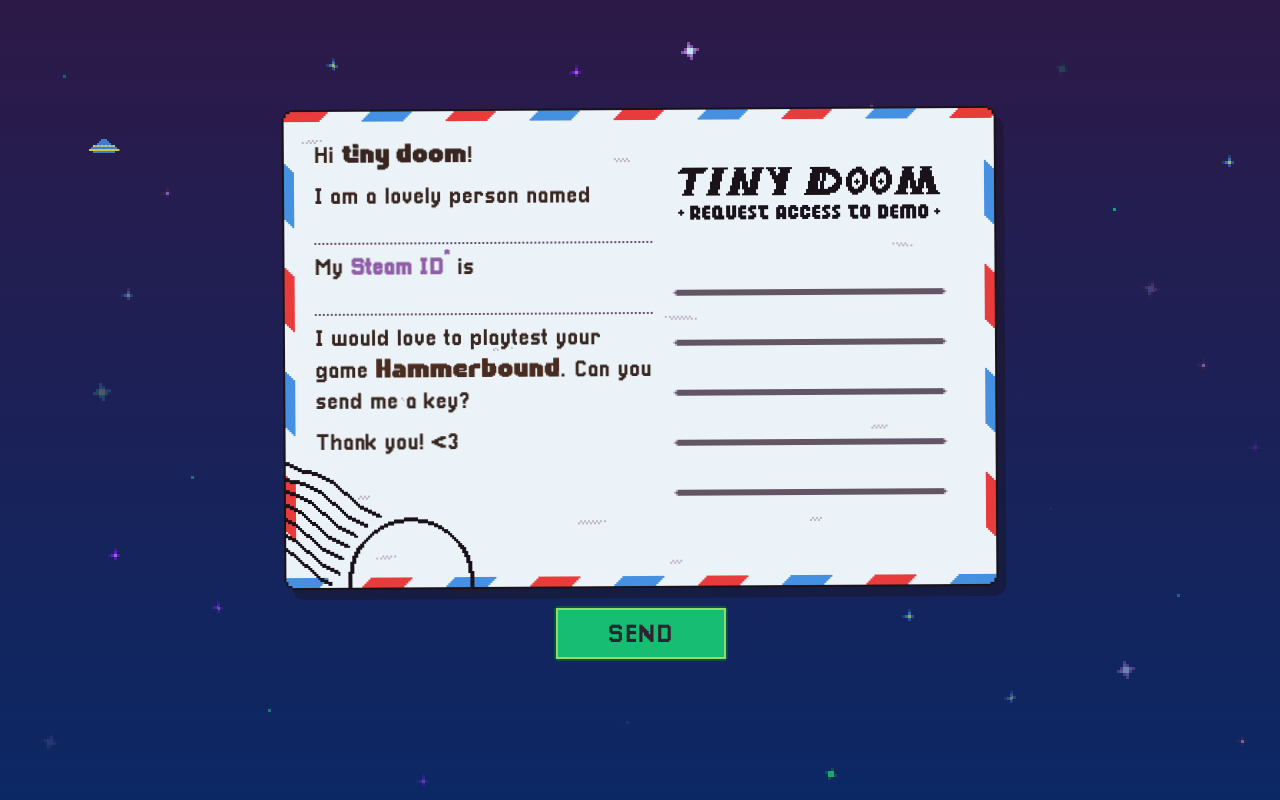
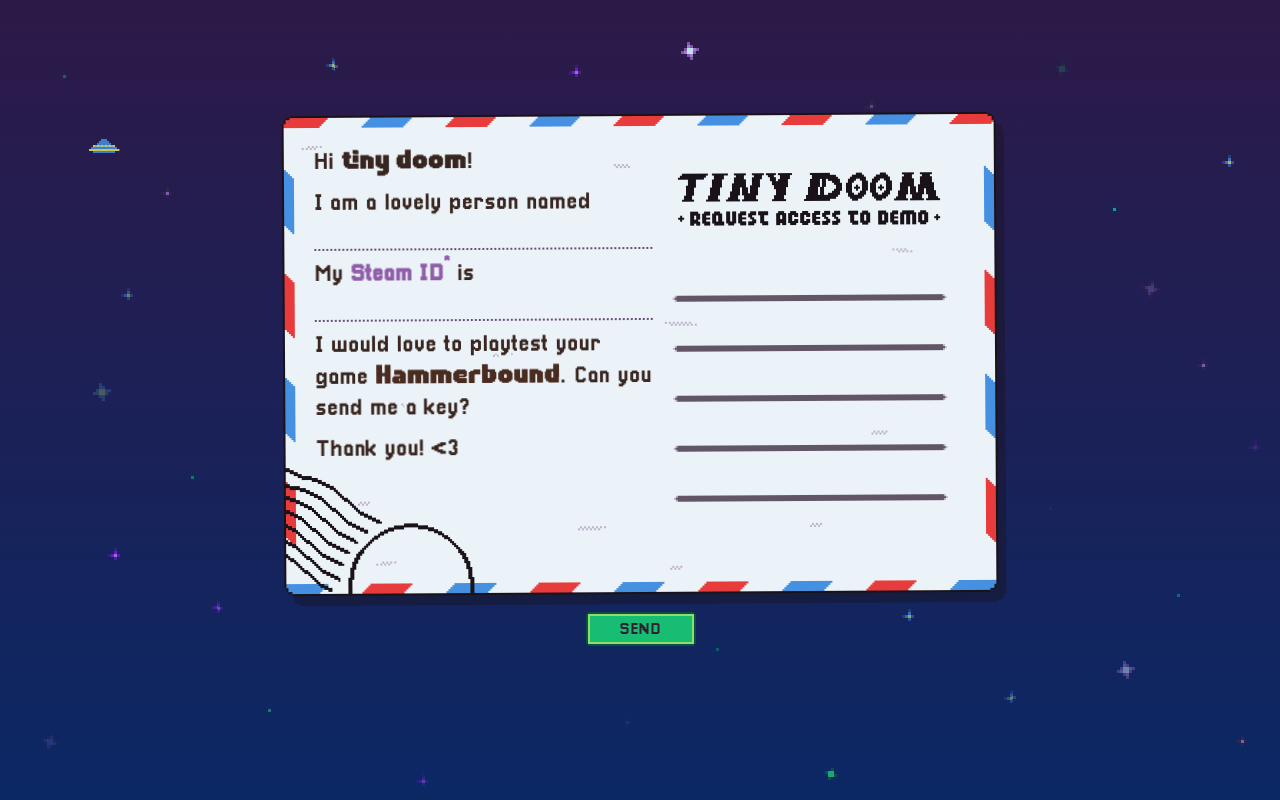
Before and after one commit to tiny-doom/tinydoom.com, a Next.js app: page / in a window 1280 px wide. Built offline with nearby package versions, Linux system fonts and the light colour scheme.

Commit message:
Match send button pixel scale

```diff
--- a/src/app/globals.css
+++ b/src/app/globals.css
@@ -139,8 +139,8 @@
 
 .hammerbound-confirm-button {
 	display: inline-flex;
-	width: min(176px, calc(100vw - 2rem));
-	min-height: 57px;
+	width: min(112px, calc(100vw - 2rem));
+	min-height: 36px;
 	align-items: center;
 	justify-content: center;
 	cursor: pointer;
@@ -148,10 +148,10 @@
 	border-image:
 		url("/art/hammerbound/confirm-normal.png") 4 fill / 8px / 0 stretch;
 	background: transparent;
-	padding: 0 1.4rem;
+	padding: 0 1rem;
 	color: #2e222f;
 	font-family: "Hammerbound Pixellari", sans-serif;
-	font-size: 1.575rem;
+	font-size: 16px;
 	line-height: 1;
 	image-rendering: pixelated;
 }
```
